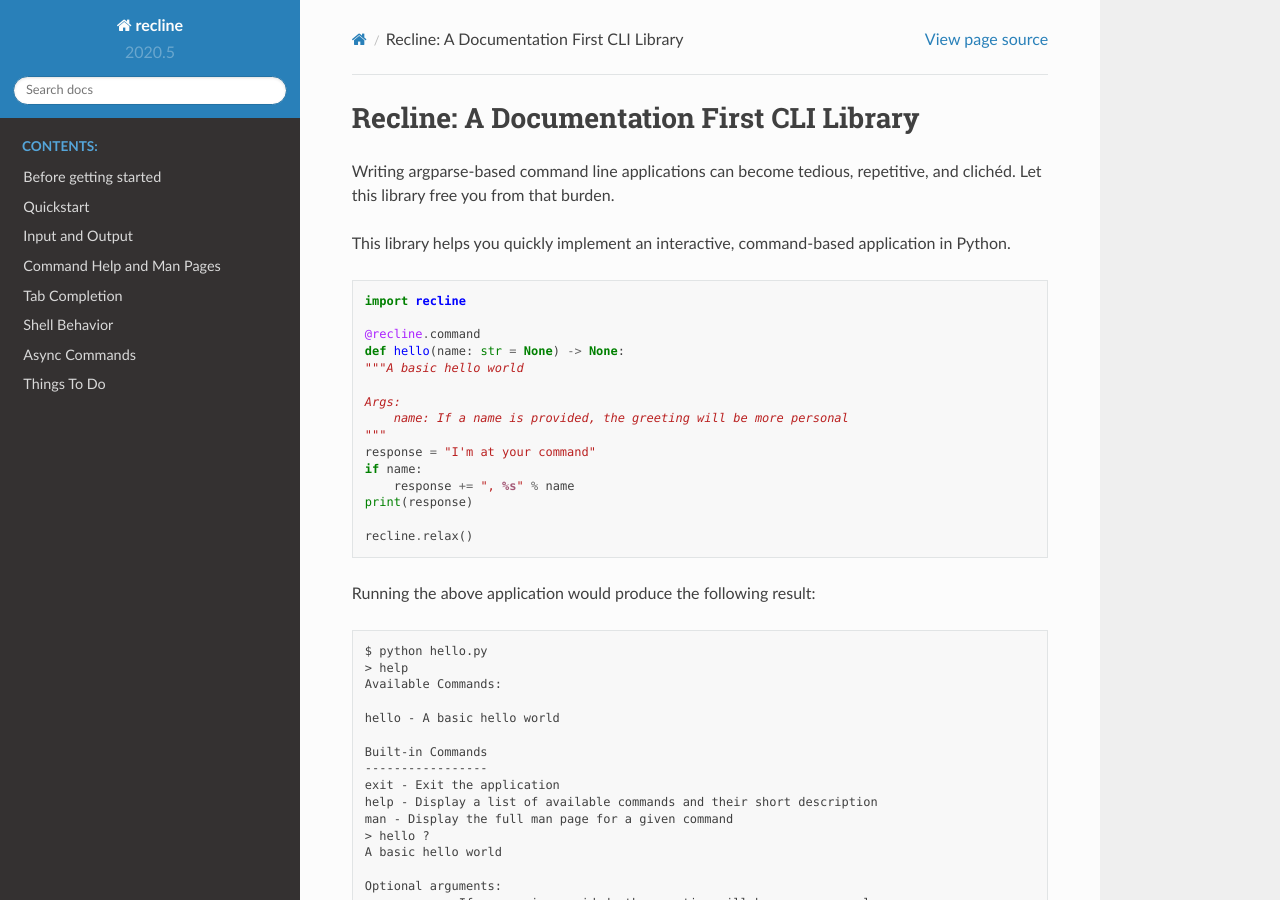
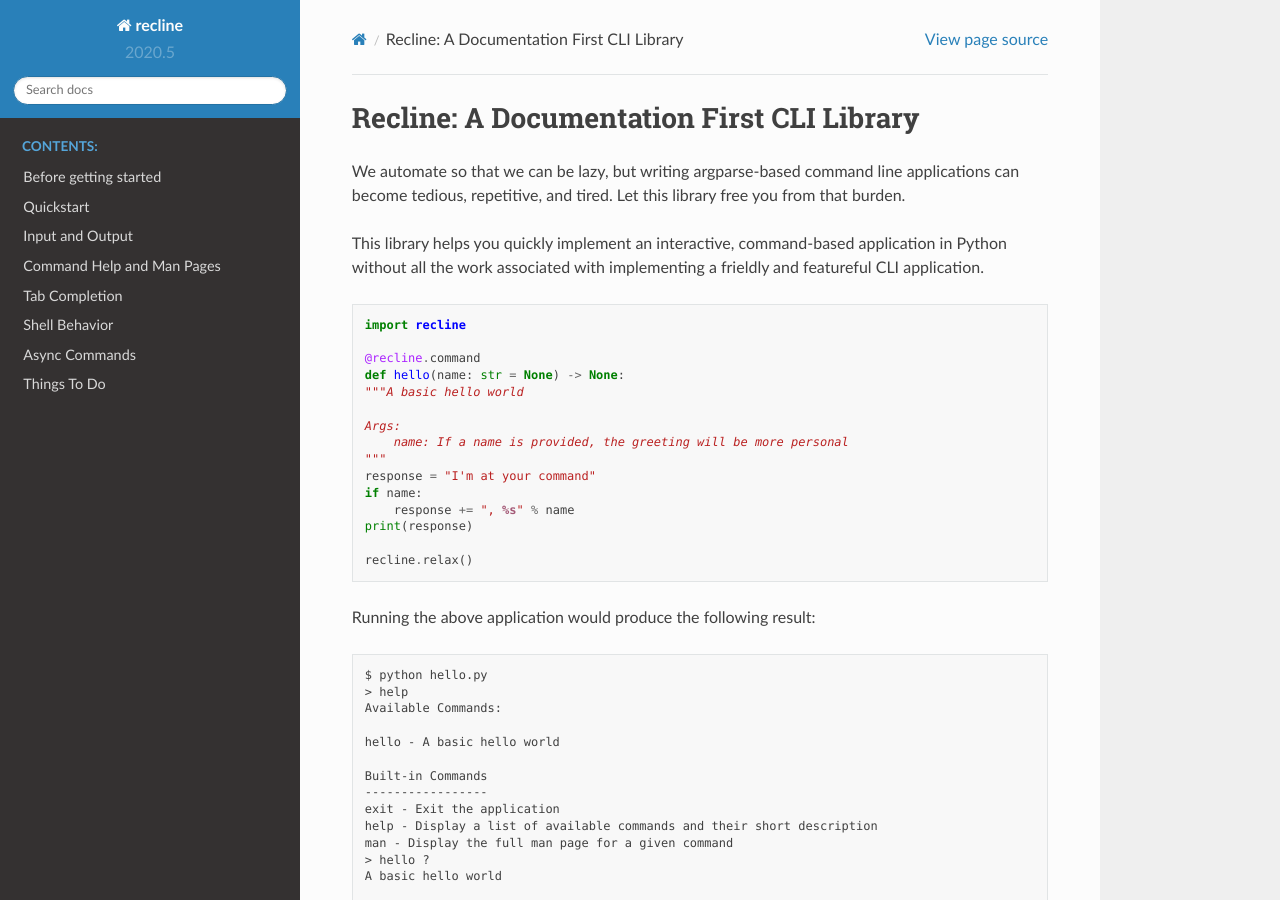
Before and after one commit to NetApp/recline, a Sphinx documentation site: the page built from docs/index.rst, in a window 1280 px wide and 900 px high. Built offline with Sphinx 7.4.7 and the Read the Docs theme 2.0.0, drawn with Linux system fonts in a browser that asks for light colours; pages that are not in the unit, such as notebooks, are missing from menus; the version number is read from the project's files by our own code.

```diff
--- a/docs/index.rst
+++ b/docs/index.rst
@@ -1,10 +1,11 @@
 Recline: A Documentation First CLI Library
 ==========================================
 
-Writing argparse-based command line applications can become tedious, repetitive,
-and clichéd. Let this library free you from that burden.
+We automate so that we can be lazy, but writing argparse-based command line applications
+can become tedious, repetitive, and tired. Let this library free you from that burden.
 
-This library helps you quickly implement an interactive, command-based application in Python.
+This library helps you quickly implement an interactive, command-based application in Python
+without all the work associated with implementing a frieldly and featureful CLI application.
 
 .. code-block:: Python
 
```
Also changed, not shown: 2 other files.
